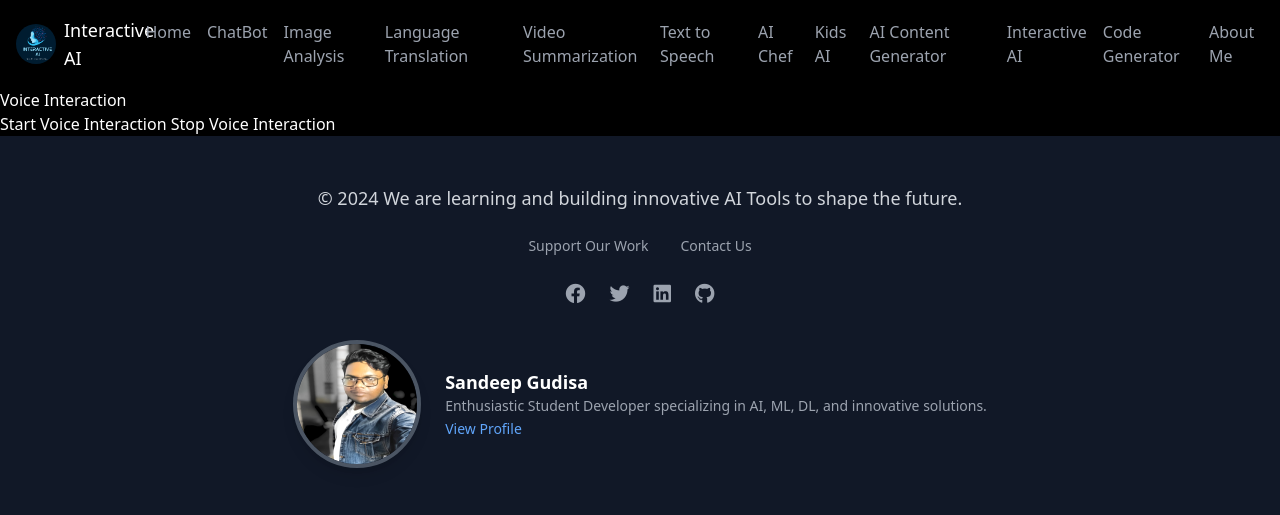
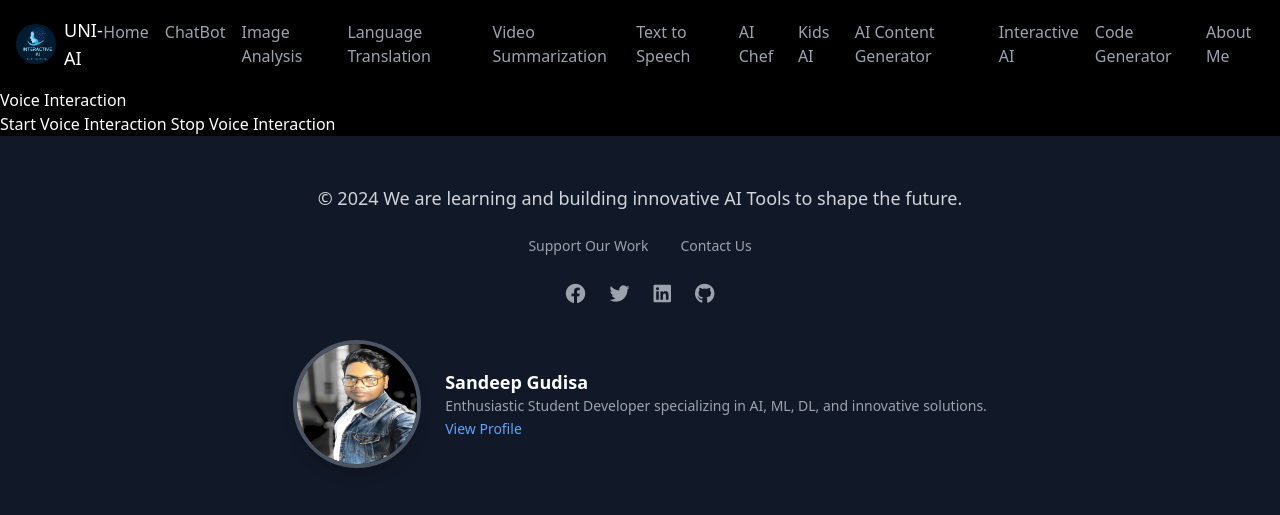
Before and after one commit to GudisaSandeep/Interactive-AI, a Flask app: template templates/voice_interaction.html in a window 1280 px wide. Shown: the top 515 px of the page. Run offline with Flask 3, Linux system fonts and the light colour scheme; the template is opened without the code that fills it, so the values that code supplies are empty; some libraries are stand-ins or nearby versions.

Commit message:
Update voice_interaction.html

```diff
--- a/templates/voice_interaction.html
+++ b/templates/voice_interaction.html
@@ -3,7 +3,7 @@
 
 <head>
     <title>
-        Voice Interaction
+        UNI-AI
     </title>
     <link rel="icon" href="{{ url_for('static', filename='Images/Interactive AI.png') }}" type="image/x-icon"
         style="border-radius: 50%;">
@@ -22,7 +22,7 @@
             <img alt="Logo" class="mr-2" height="40" src="{{ url_for('static', filename='Images/Interactive AI.png') }}"
                 width="40" style="border-radius: 50px;" />
             <span class="text-lg">
-                Interactive AI
+                UNI-AI
             </span>
         </div>
         <nav class="flex space-x-4">
```
